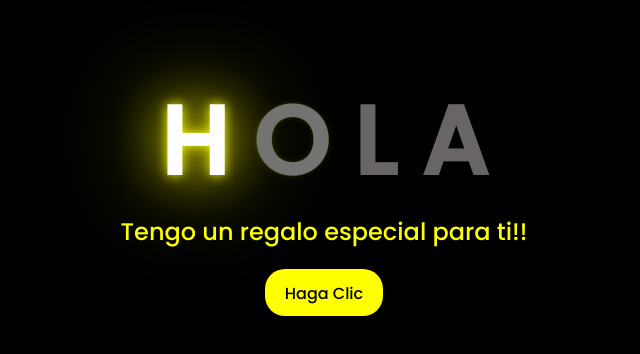
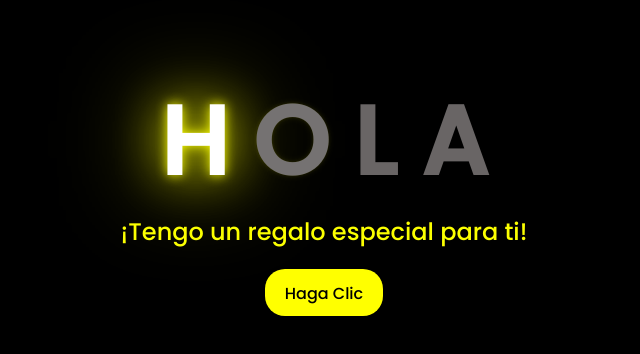
Before and after one commit to 28Rene13/Florecitas, a plain HTML site: page index.html in a window 1280 px wide. Shown: the part 216-570 px from the top of the page, without its empty margins (324-964 px from the left). Drawn offline with Linux system fonts and the light colour scheme.

Commit message:
index.html

```diff
--- a/index.html
+++ b/index.html
@@ -25,7 +25,7 @@
         <span></span>
     </div>
     <div class="description">
-        <span>Tengo un regalo especial para ti!!</span>
+        <span>¡Tengo un regalo especial para ti!</span>
     </div>
     <div class="button">
         <button>
```
